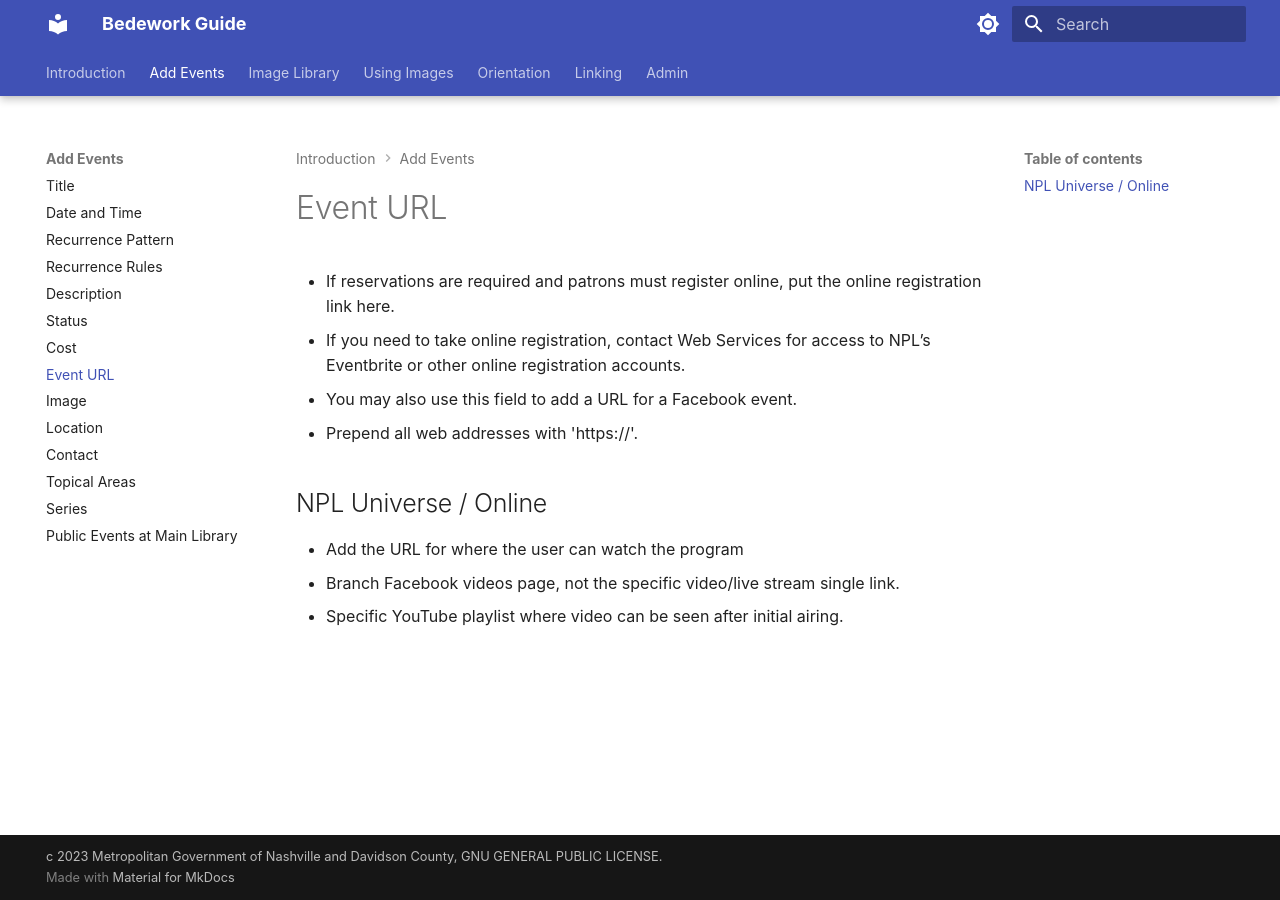
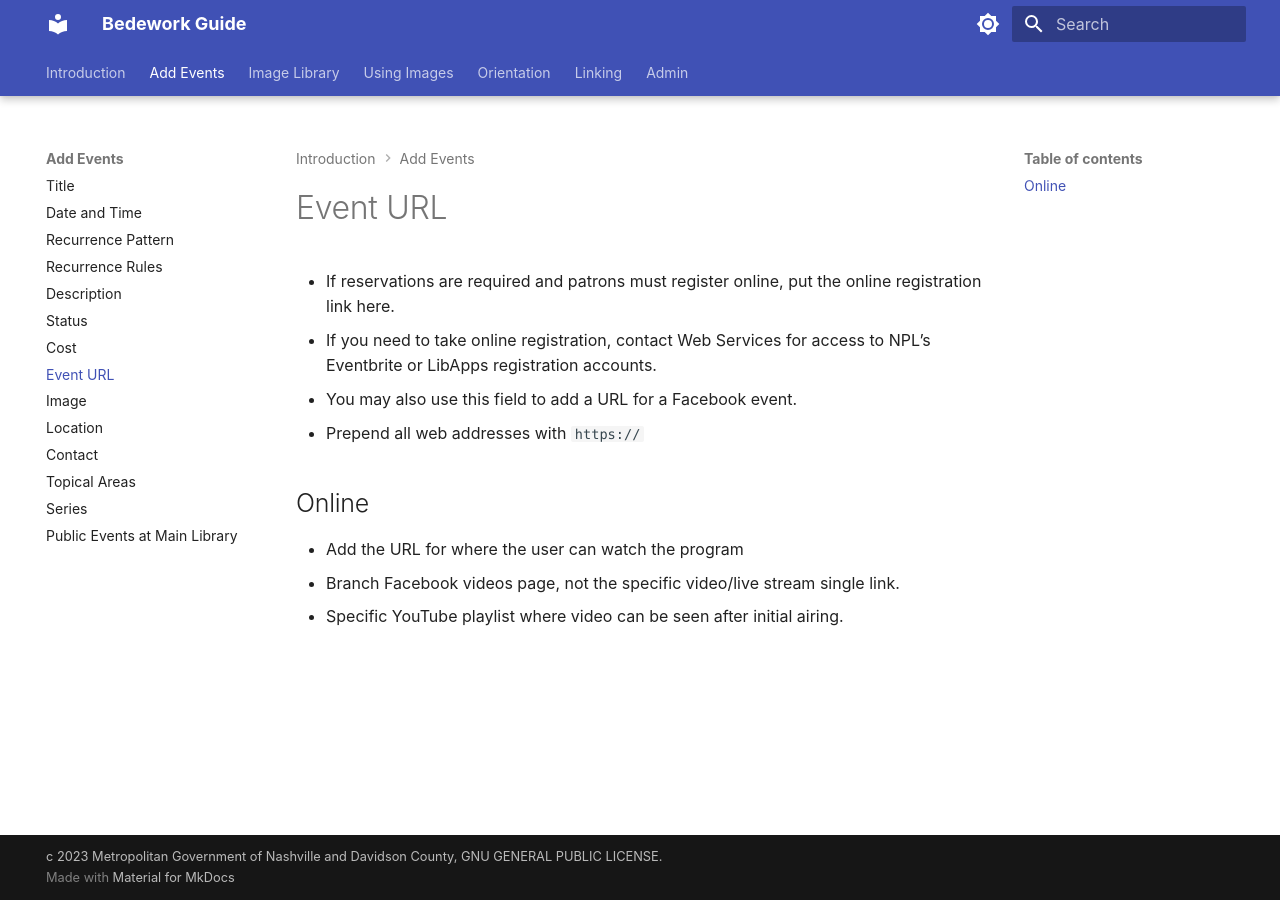
Before and after one commit to Nashville-Public-Library/bedework-docs, an MkDocs documentation site: the page built from docs/add-events/event-url.md, in a window 1280 px wide. Built offline with MkDocs 1.6.1 and Material for MkDocs 9.7.7, drawn with Linux system fonts in a browser that asks for light colours.

Commit message:
formatting event URL

```diff
--- a/docs/add-events/event-url.md
+++ b/docs/add-events/event-url.md
@@ -1,14 +1,15 @@
 ---
 title: Event URL
 ---
+
 # Event URL
 
 - If reservations are required and patrons must register online, put the online registration link here.
-- If you need to take online registration, contact Web Services for access to NPL’s Eventbrite or other online registration accounts.
+- If you need to take online registration, contact Web Services for access to NPL’s Eventbrite or LibApps registration accounts.
 - You may also use this field to add a URL for a Facebook event.
-- Prepend all web addresses with 'https://'.
+- Prepend all web addresses with `https://`
 
-## NPL Universe / Online
+## Online
 
 - Add the URL for where the user can watch the program
   - Branch Facebook videos page, not the specific video/live stream single link.
```
